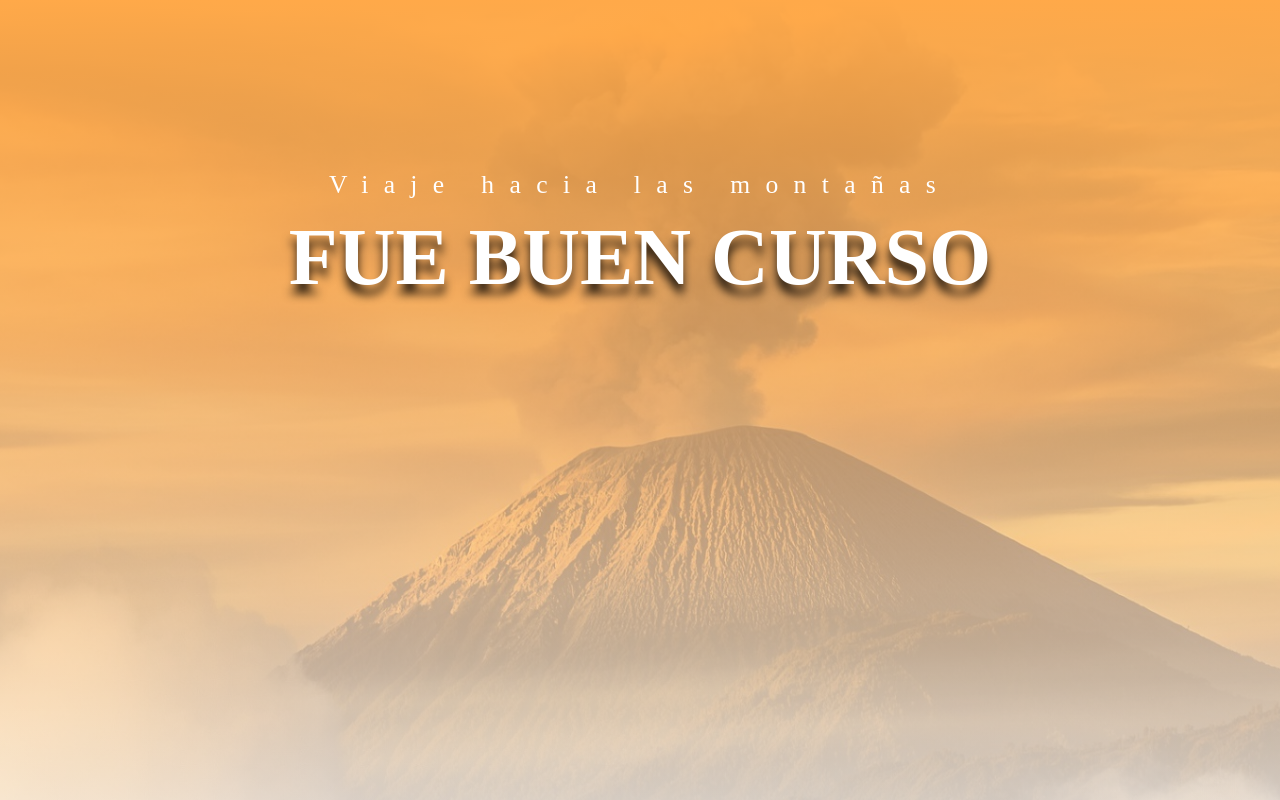
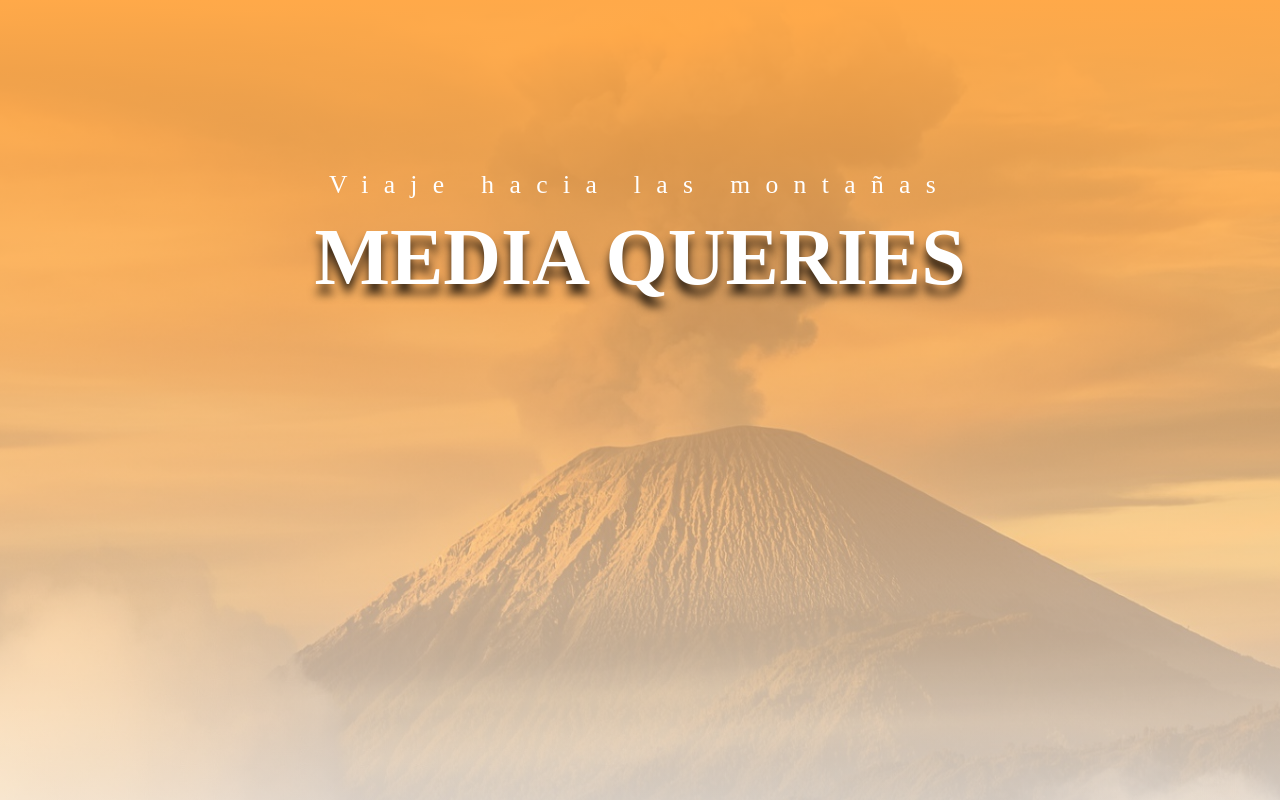
Before and after one commit to joule7/HotelMonta-a, a plain HTML site: page index.html in a window 1280 px wide. Shown: the top 800 px of the page. Drawn offline with Linux system fonts and the light colour scheme; a script that the page names is missing.

Commit message:
Change Title

```diff
--- a/index.html
+++ b/index.html
@@ -9,7 +9,7 @@
 <body>
 	<header class="headerd">
 		<span class="titulo">Viaje hacia las montañas</span><!-- span trabaja en forma de linea-->
-		<h1>Fue buen curso</h1>
+		<h1>Media Queries</h1>
 	</header>
 
 	<section class="primera">
```
